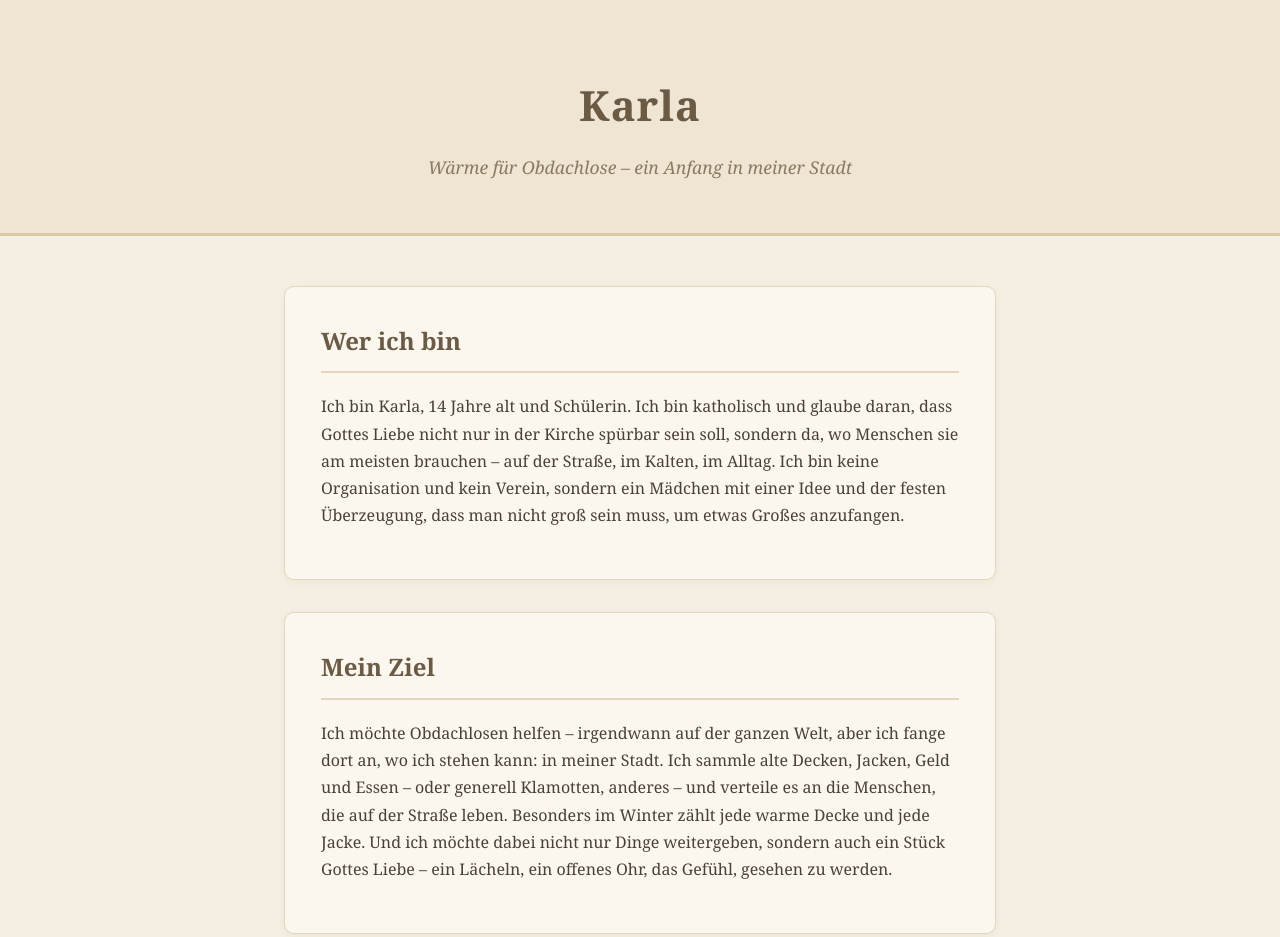
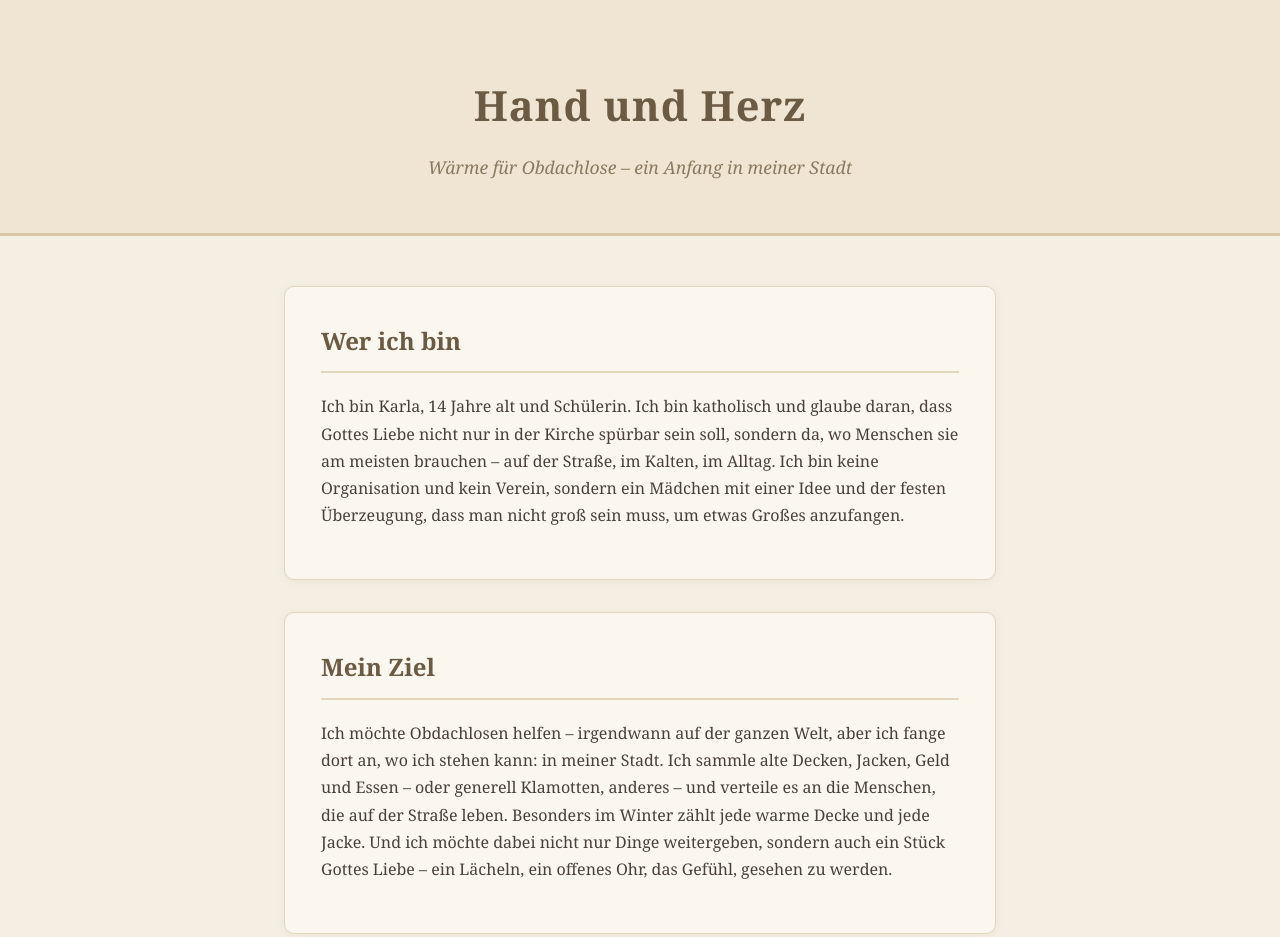
Before and after one commit to lalarvc/meine-seite, a plain HTML site: page index.html in a window 1280 px wide. Shown: the top 937 px of the page. Drawn offline with Linux system fonts and the light colour scheme.

Commit message:
Change header title from 'Karla' to 'Hand und Herz'

```diff
--- a/index.html
+++ b/index.html
@@ -150,7 +150,7 @@
 <body>
 
   <header>
-    <h1>Karla</h1>
+    <h1>Hand und Herz</h1>
     <p>Wärme für Obdachlose – ein Anfang in meiner Stadt</p>
   </header>
 
```
